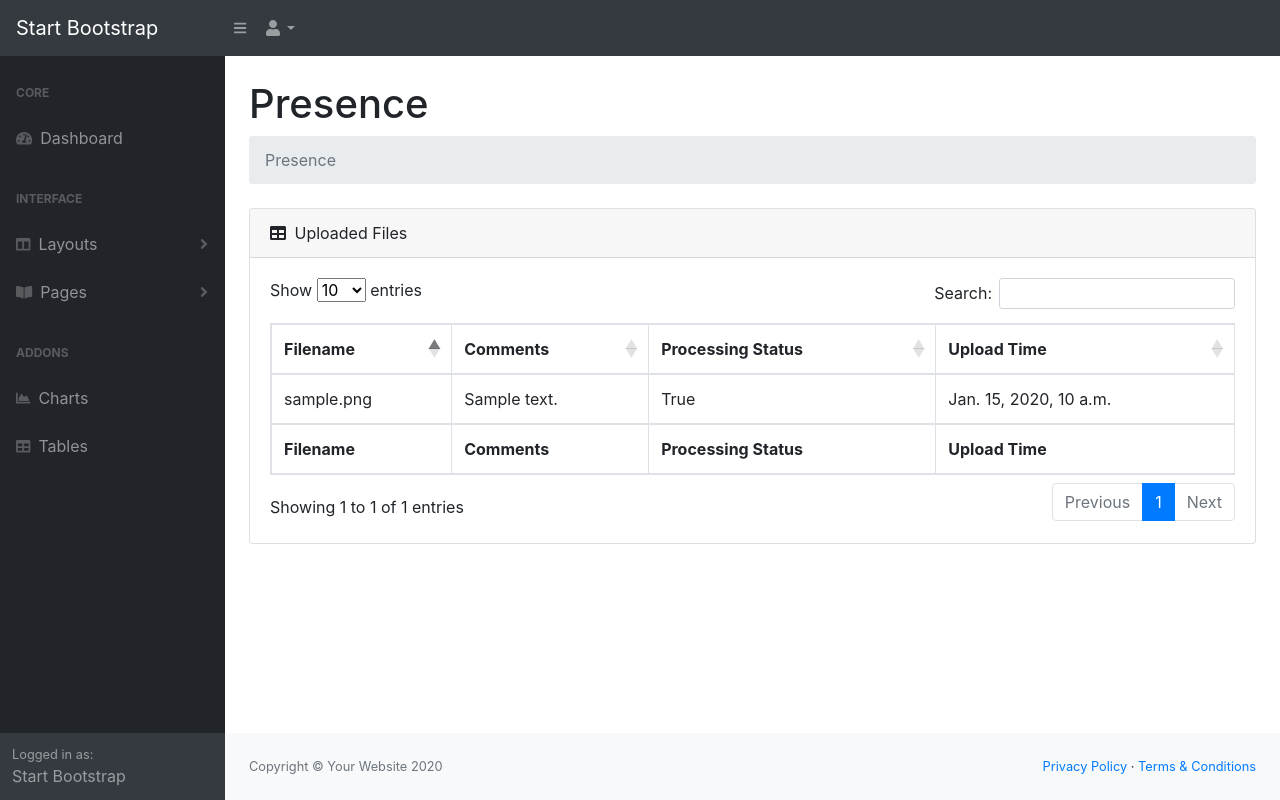
After one commit to NobleAscent/AgrifoodIT, a Django app: template dashboard/templates/dashboard/presence.html in a window 1280 px wide. The commit adds this page. Run offline with Django 3.2, Linux system fonts and the light colour scheme; the template is opened without the code that fills it: values that come from a table or form of the project are taken from there, others are empty; tables that the repository leaves empty hold one stand-in row (values such as "Sample post"); some libraries are stand-ins or nearby versions.

Commit message:
Main Template extended with js scripts section

```diff
--- /dev/null
+++ b/dashboard/templates/dashboard/presence.html
@@ -0,0 +1,60 @@
+{% extends 'main_template.html' %}
+
+{% block content %}
+
+    <h1 class="mt-4">Presence</h1>
+    <ol class="breadcrumb mb-4">
+        <li class="breadcrumb-item active">Presence</li>
+    </ol>
+    <div class="card mb-4">
+        <div class="card-header">
+            <i class="fas fa-table mr-1"></i>
+            Uploaded Files
+        </div>
+        <div class="card-body">
+            <div class="table-responsive">
+                <table class="table table-bordered" id="dataTable" width="100%" cellspacing="0">
+                    <thead>
+                    <tr>
+                        <th>Filename</th>
+                        <th>Comments</th>
+                        <th>Processing Status</th>
+                        <th>Upload Time</th>
+                    </tr>
+                    </thead>
+                    <tfoot>
+                    <tr>
+                        <th>Filename</th>
+                        <th>Comments</th>
+                        <th>Processing Status</th>
+                        <th>Upload Time</th>
+                    </tr>
+                    </tfoot>
+                    <tbody>
+                    {% for file in presence_files %}
+                        <tr>
+                            <td>{{ file.file_name }}</td>
+                            <td>{{ file.comments }}</td>
+                            <td>{{ file.processing_status }}</td>
+                            <td>{{ file.upload_date }}</td>
+                        </tr>
+                    {% endfor %}
+                    </tbody>
+                </table>
+            </div>
+        </div>
+    </div>
+
+{% endblock content %}
+
+{% block scripts %}
+    <script src="https://cdn.datatables.net/1.10.20/js/jquery.dataTables.min.js" crossorigin="anonymous"></script>
+    <script src="https://cdn.datatables.net/1.10.20/js/dataTables.bootstrap4.min.js" crossorigin="anonymous"></script>
+    <script>
+        // Call the dataTables jQuery plugin
+        $(document).ready(function () {
+            $('#dataTable').DataTable();
+        });
+
+    </script>
+{% endblock scripts %}
--- a/templates/main_template.html
+++ b/templates/main_template.html
@@ -124,10 +124,7 @@
         <script src="https://cdn.jsdelivr.net/npm/bootstrap@4.5.3/dist/js/bootstrap.bundle.min.js" crossorigin="anonymous"></script>
         <script src="{% static 'js/scripts.js' %}"></script>
         <script src="https://cdnjs.cloudflare.com/ajax/libs/Chart.js/2.8.0/Chart.min.js" crossorigin="anonymous"></script>
-        <script src="assets/demo/chart-area-demo.js"></script>
-        <script src="assets/demo/chart-bar-demo.js"></script>
-        <script src="https://cdn.datatables.net/1.10.20/js/jquery.dataTables.min.js" crossorigin="anonymous"></script>
-        <script src="https://cdn.datatables.net/1.10.20/js/dataTables.bootstrap4.min.js" crossorigin="anonymous"></script>
-        <script src="assets/demo/datatables-demo.js"></script>
+        {% block scripts %}
+        {% endblock scripts %}
     </body>
 </html>
```
Also changed, not shown: dashboard/templates/dashboard/index.html (+13 -0 lines).
